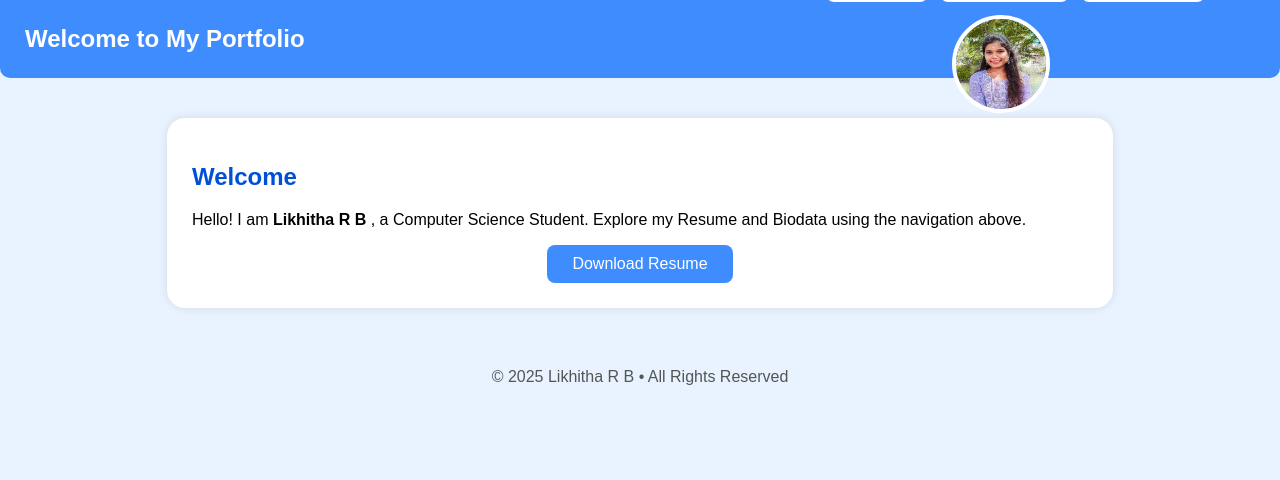
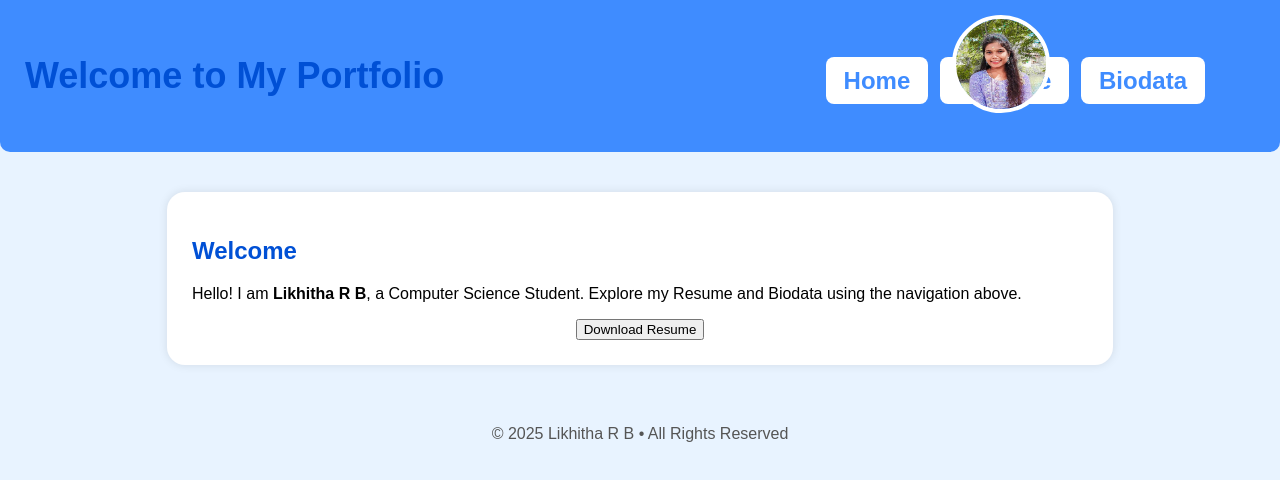
Before and after one commit to likhitharb/niki-web, a plain HTML site: page index.html in a window 1280 px wide. Drawn offline with Linux system fonts and the light colour scheme.

Commit message:
Update index.html

```diff
--- a/index.html
+++ b/index.html
@@ -8,25 +8,24 @@
 <body>
 
 <header>
-    Welcome to My Portfolio
-    <img src="profile.jpg" class="profile-pic">
+    <h2 class="title">Welcome to My Portfolio</h2>
 
     <div class="navbar">
         <a href="index.html">Home</a>
         <a href="resume.html">Resume</a>
         <a href="biodata.html">Biodata</a>
     </div>
+
+    <img src="profile.jpg" class="profile-pic">
 </header>
 
 <div class="container">
     <h2>Welcome</h2>
-    <p>Hello! I am <b>Likhitha R B </b>, a Computer Science Student. Explore my Resume and Biodata using the navigation above.</p>
+    <p>Hello! I am <b>Likhitha R B</b>, a Computer Science Student. Explore my Resume and Biodata using the navigation above.</p>
 
     <center>
         <a href="resume.pdf">
-            <button style="padding:10px 25px; background:#3f8cff; color:white; border:none; border-radius:8px; cursor:pointer; font-size:16px;">
-                Download Resume
-            </button>
+            <button class="btn">Download Resume</button>
         </a>
     </center>
 </div>
```
